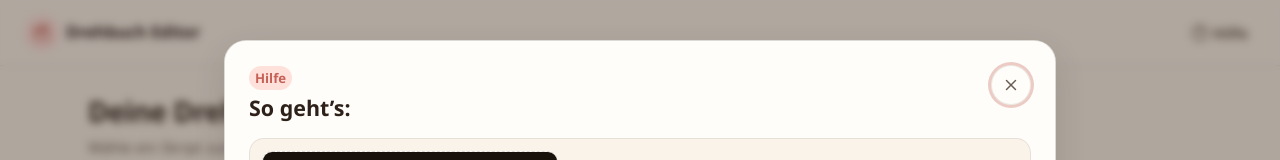
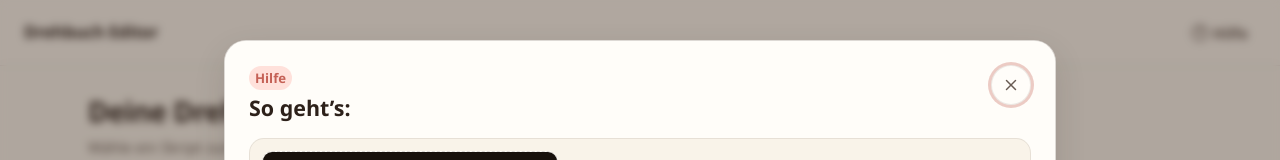
Before and after one commit to MeBeBruno/ScreenplayEditor, a plain HTML site: page index.html in a window 1280 px wide. Shown: the top 160 px of the page. Drawn offline with Linux system fonts and the light colour scheme.

Commit message:
Update index.html

```diff
--- a/index.html
+++ b/index.html
@@ -17,9 +17,6 @@
 				<span>Alle Drehbücher</span>
 			</button>
 			<div id='brand-header-title' class='brand-identity'>
-				<span class='brand-badge-circle'>
-					<span data-icon-name='clapperboard' class='icon-slot brand-icon'></span>
-				</span>
 				<span class='brand-name'>Drehbuch Editor</span>
 			</div>
 			<span id='save-status-text' class='save-status-pill is-hidden' role='status'></span>
```
